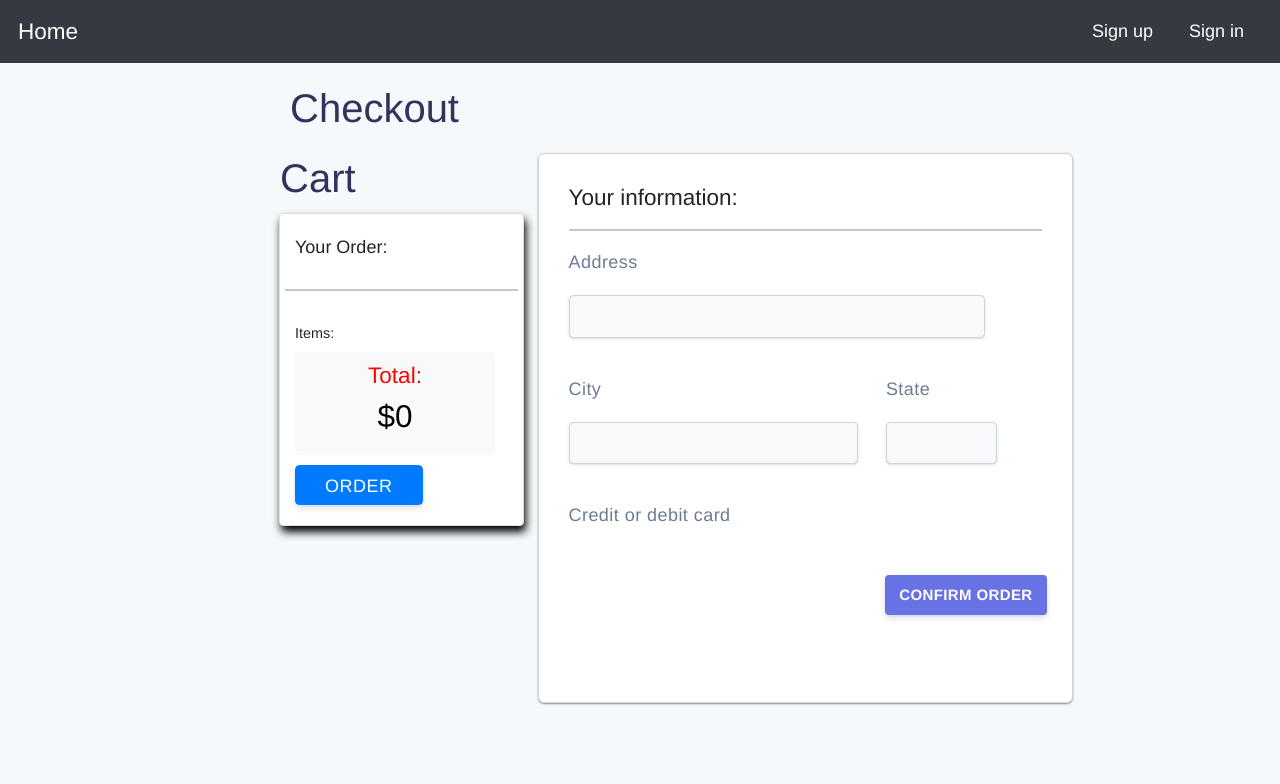
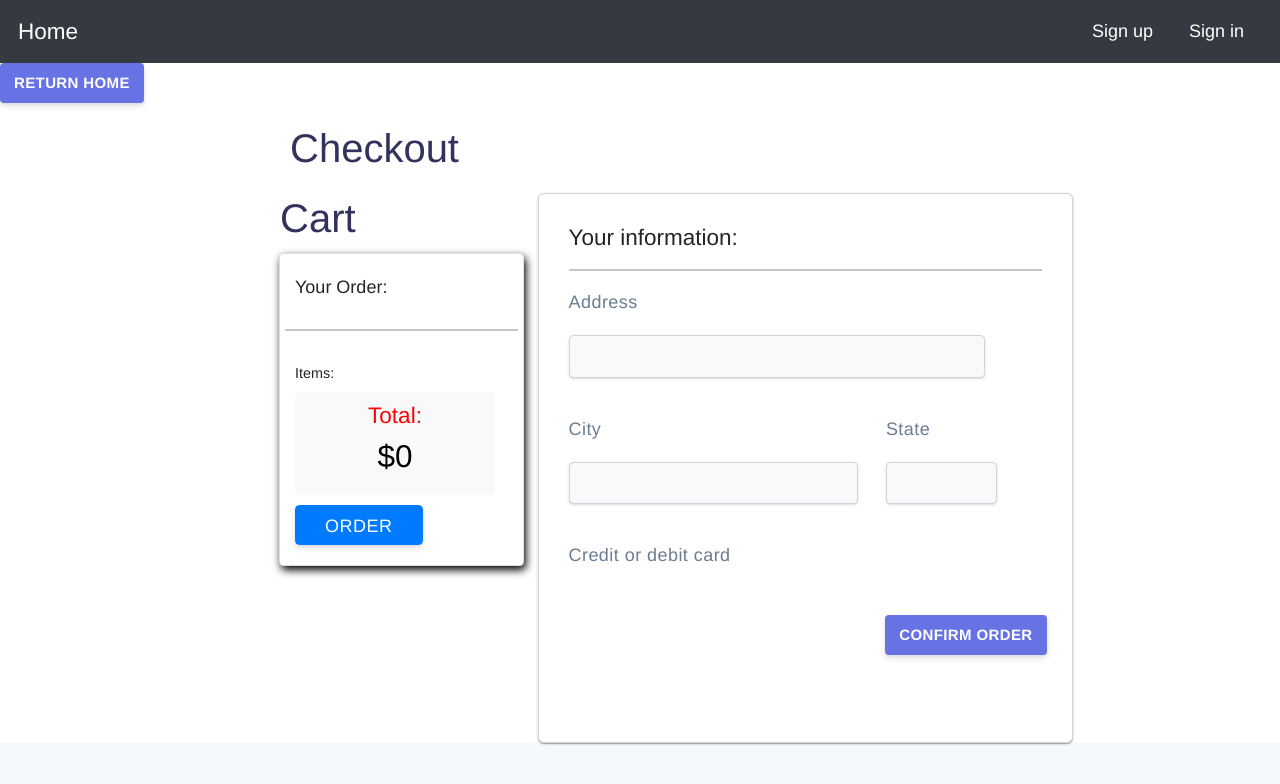
Before and after one commit to JBenAnderson/capstone-engine, a Next.js app in the folder restaurant-app/: page /checkout in a window 1280 px wide. Shown: the top 784 px of the page. Built offline with nearby package versions, Linux system fonts and the light colour scheme.

Commit message:
eod styling and file changes

```diff
--- a/restaurant-app/components/dishes.js
+++ b/restaurant-app/components/dishes.js
@@ -48,7 +48,10 @@ function Dishes({ restId }) {
     return (
       <>
         {restaurant.dishes.map((res) => (
-          <Card style={{ margin: "0 10px", padding: "0" }}>
+          <Card
+            style={{ margin: "0 0.5rem 10px 0.5rem", padding: "0" }}
+            className="dishCard"
+          >
             <CardImg top={true} src={`http://localhost:1337${res.image.url}`} />
             <CardBody>
               <CardTitle>
@@ -56,7 +59,9 @@ function Dishes({ restId }) {
                   <h6>{res.name}</h6>
                 </a>
               </CardTitle>
-              <CardText>{res.description}</CardText>
+              <CardText>
+                <small>{res.description}</small>
+              </CardText>
             </CardBody>
             <div className="card-footer">
               <Button
--- a/restaurant-app/components/layout.js
+++ b/restaurant-app/components/layout.js
@@ -8,7 +8,7 @@ const Layout = (props) => {
   const title = "Welcome to Nextjs";
   const { user } = useContext(AppContext);
   return (
-    <div>
+    <div className="mainBackground">
       <Head>
         <title>{title}</title>
         <meta charSet="utf-8" />
@@ -88,6 +88,7 @@ const Layout = (props) => {
           </NavItem>
         </Nav>
       </header>
+      <button className="returnButton">Return Home</button>
       <Container>{props.children}</Container>
     </div>
   );
--- a/restaurant-app/pages/index.js
+++ b/restaurant-app/pages/index.js
@@ -21,7 +21,7 @@ function Home() {
   return (
     <ApolloProvider client={client}>
       <div className="search">
-        <h2> Kalamazoo local restaurant favorites list 2021</h2>
+        <h2 className="mainTitle"> Kalamazoo's local favorites</h2>
         <InputGroup>
           <InputGroupAddon addonType="append"> Search </InputGroupAddon>
           <Input
@@ -32,6 +32,7 @@ function Home() {
         </InputGroup>
         <br></br>
       </div>
+
       <RestaurantList search={query} />
 
       <Cart> </Cart>
--- a/restaurant-app/styles/styles.css
+++ b/restaurant-app/styles/styles.css
@@ -1,6 +1,9 @@
 .card {
   margin: 0 0.5em;
-  box-shadow: 2px 6px 8px 0 rgb(0, 0, 0);
+  box-shadow: 2px 4px 8px 0 rgb(0, 0, 0);
+
+  /* transform: translatey(0px);
+  animation: float 6s ease-in-out infinite; */
 }
 
 .card:hover,
@@ -40,3 +43,39 @@
   margin: 0px 0px 0px 0px;
   border: solid 3px;
 }
+
+.mainBackground {
+  background: white;
+}
+
+.returnButton {
+  margin: 0px 0px 0px 0px;
+}
+
+html,
+body {
+  width: 100%;
+  height: 100%;
+}
+
+.mainTitle {
+  text-align: center;
+  font-family: Verdana, Geneva, Tahoma, sans-serif;
+  text-shadow: 2px 2px #000000;
+  background-color: rgb(48, 48, 48) !important;
+  color: rgb(255, 255, 255);
+}
+/* @keyframes float {
+  0% {
+    box-shadow: 0 5px 15px 0px rgba(0, 0, 0, 0.6);
+    transform: translatey(0px);
+  }
+  50% {
+    box-shadow: 0 25px 15px 0px rgba(0, 0, 0, 0.2);
+    transform: translatey(-20px);
+  }
+  100% {
+    box-shadow: 0 5px 15px 0px rgba(0, 0, 0, 0.6);
+    transform: translatey(0px);
+  }
+} */
```
